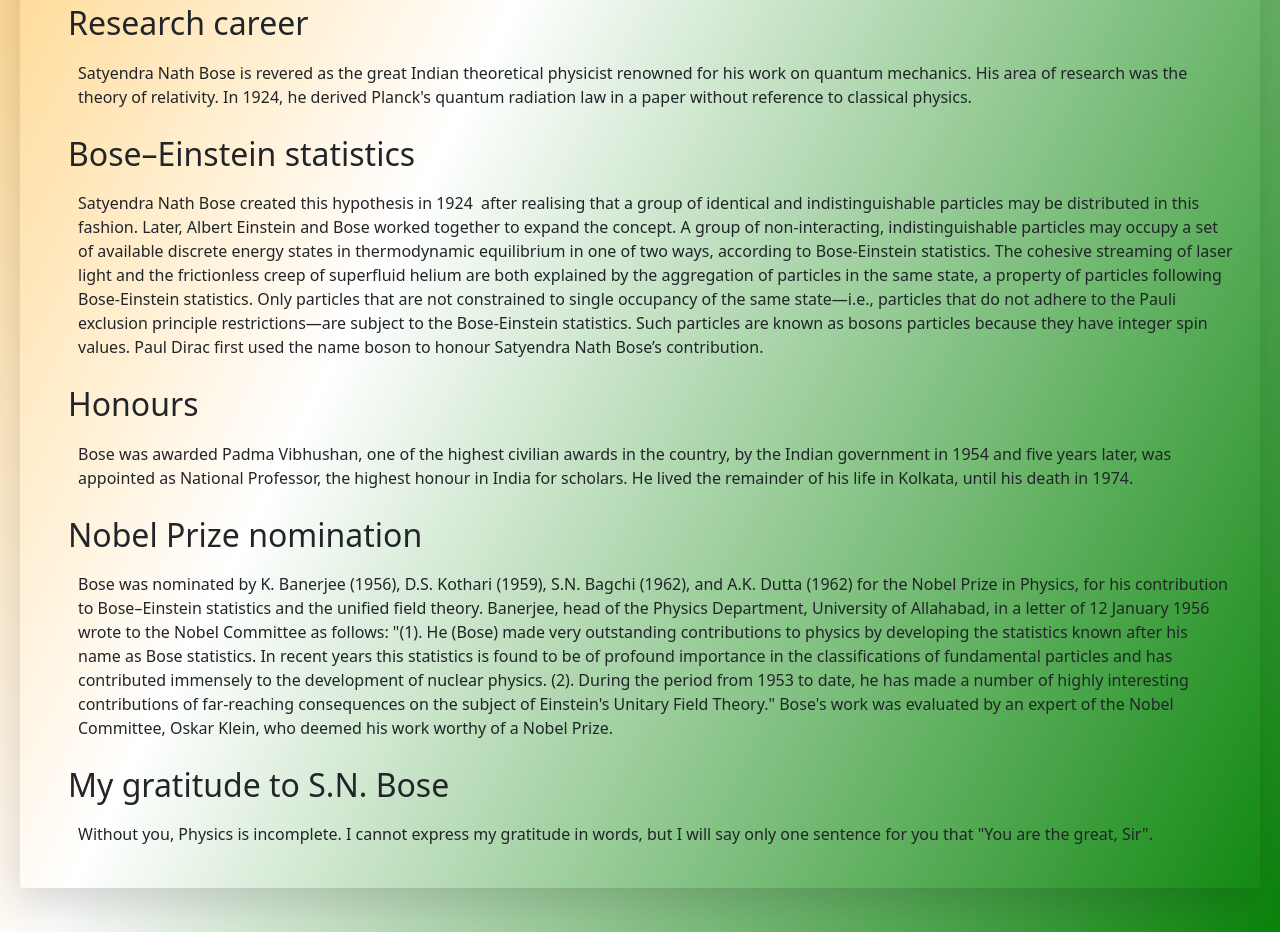
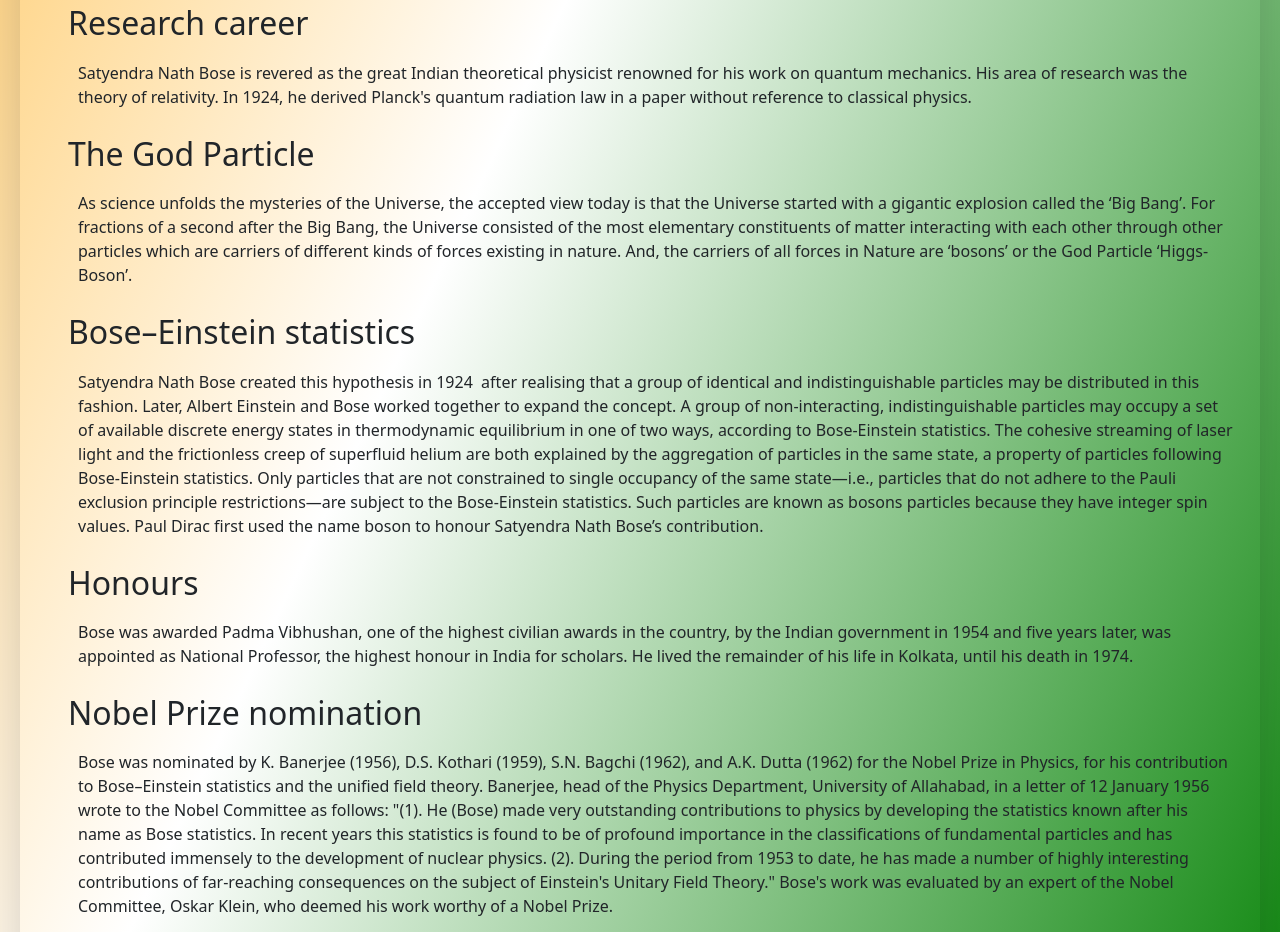
Before and after one commit to Spin1234/Tribute_To_Satyendra_Nath_Bose.github.io, a plain HTML site: page index.html in a window 1280 px wide. Shown: the part 1520-2452 px from the top of the page. Drawn offline with nearby package versions, Linux system fonts and the light colour scheme.

Commit message:
Update index.html

```diff
--- a/index.html
+++ b/index.html
@@ -139,6 +139,20 @@
         </ul>
 
         <ul>
+          <h2>The God Particle</h2>
+          <li style="list-style: none">
+            As science unfolds the mysteries of the Universe, the accepted view
+            today is that the Universe started with a gigantic explosion called
+            the ‘Big Bang’. For fractions of a second after the Big Bang, the
+            Universe consisted of the most elementary constituents of matter
+            interacting with each other through other particles which are
+            carriers of different kinds of forces existing in nature. And, the
+            carriers of all forces in Nature are ‘bosons’ or the God Particle
+            ‘Higgs-Boson’.
+          </li>
+        </ul>
+
+        <ul>
           <h2>Bose–Einstein statistics</h2>
           <li style="list-style: none">
             Satyendra Nath Bose created this hypothesis in 1924  after realising
```
